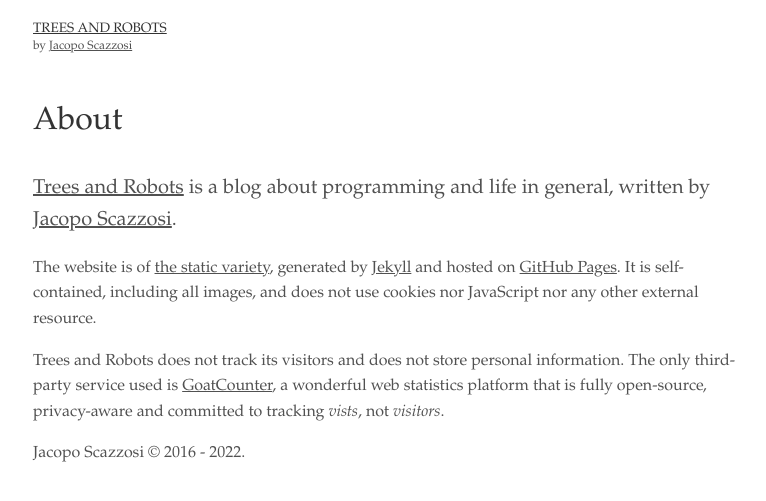
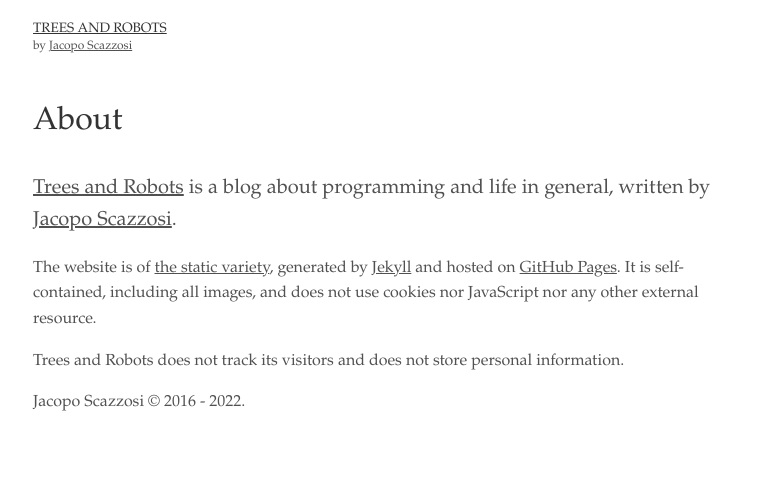
Before and after one commit to jacoscaz/treesandrobots.github.io, a Jekyll site: the page built from about.md, in a window 1280 px wide. Shown: the top 501 px of the page, without its empty margins (247-1013 px from the left). Built offline with Jekyll 4.4.1, drawn with Linux system fonts in a browser that asks for light colours; some of the changed lines change nothing that is shown.

Commit message:
drops goatcounter code

```diff
--- a/_layouts/default.html
+++ b/_layouts/default.html
@@ -32,15 +32,5 @@
     {% endif %}
     <div id="content">{{ content }}</div>
   </div>
-  <script>
-  	(function() {
-  		window.counter = 'https://treesandrobots_com.goatcounter.com/count'
-  		var script = document.createElement('script');
-  		script.async = 1;
-  		script.src = '//gc.zgo.at/count.js';
-  		var ins = document.getElementsByTagName('script')[0];
-  		ins.parentNode.insertBefore(script, ins)
-  	})();
-  </script>
 </body>
 </html>
--- a/about.md
+++ b/about.md
@@ -12,9 +12,7 @@
 does not use cookies nor JavaScript nor any other external resource.
 
 Trees and Robots does not track its visitors and does not store personal
-information. The only third-party service used is [GoatCounter][4], a wonderful
-web statistics platform that is fully open-source, privacy-aware and committed
-to tracking *vists*, not *visitors*.
+information.
 
 Jacopo Scazzosi &copy; 2016 - {{ site.time | date: '%Y' }}.
 
```
